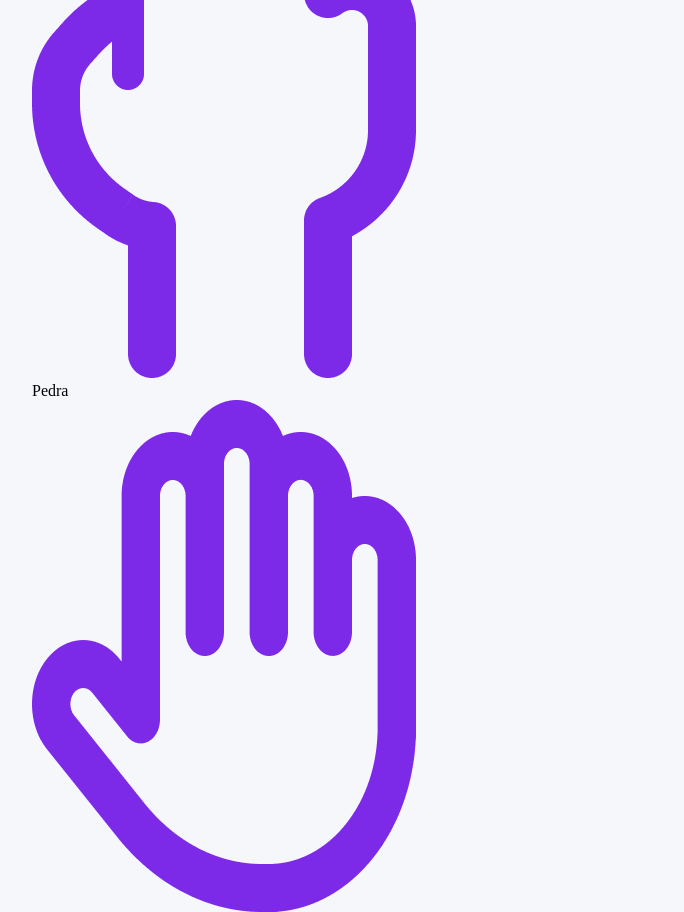
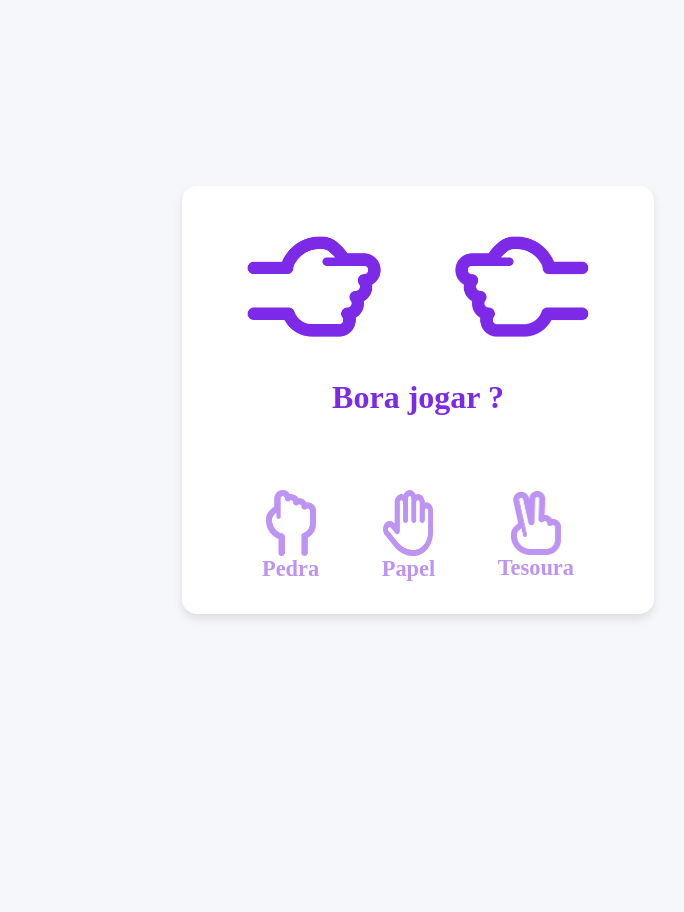
Before and after one commit to EduardoAugustoBF/pedra-papel-tesoura, a plain HTML site: page index.html in a window 1280 px wide. Shown: the top 912 px of the page, without its empty margins (222-906 px from the left). After the commit the page ends 800 px from the top, so only its background shows below. Drawn offline with Linux system fonts and the light colour scheme.

Commit message:
projeto terminando

```diff
--- a/index.html
+++ b/index.html
@@ -11,7 +11,7 @@
 <body>
     <main class="container">
 
-            <div class="Results">
+            <div class="results">
                 <div>
                     <span class="user-result">
                         <img src="./imagens/pedra.png" alt="escolha do usuario">
--- a/styles.css
+++ b/styles.css
@@ -15,29 +15,75 @@ body {
 }
 
 .container {
-
+ display: flex;
+ flex-direction: column;
+ background-color: #fff;
+ box-shadow: 0 5px 10px rgba(0, 0, 0, 0.1);
+ padding: 2rem 5rem;
+ border-radius: 15px;
 }
 
-.results {
+.results div{
+  display: flex;
+  gap: 7rem;
+  justify-content: center;
+
+   img {
+    width: 100px;
+   }
 
 }
 
 .user-result {
-
+   transform: rotate(90deg);
 }
 
 .computer-result {
-
+  transform: rotate(-90deg) rotateY(180deg);
 }
 
 .result-text {
-
+   text-align: center;
+   color: #7d2ae8;
+   font-weight: bold;
+   margin: 1.5rem 0;
+   font-size: 2rem;
 }
 
 .options {
+ display: flex;
+ align-items: center;
+ justify-content: space-between;
+ margin-top: 50px;
+
+p {
+    color: #7d2ae8;
+    font-size: 1.4rem;
+    font-weight: bold;
+    text-align: center;
+}
 
 }
 
 .option-image {
+    display: flex;
+    flex-direction: column;
+    align-items: center;
+    cursor: pointer;
+    opacity: 0.5;
+    transition: opacity 0.5s ease;
+
+
+    img {
+        width: 50px;
+    }
 
 }
+
+.option-image:hover {
+  opacity: 1;
+}
+
+.option-image:active {
+    opacity: 1;
+}
```
